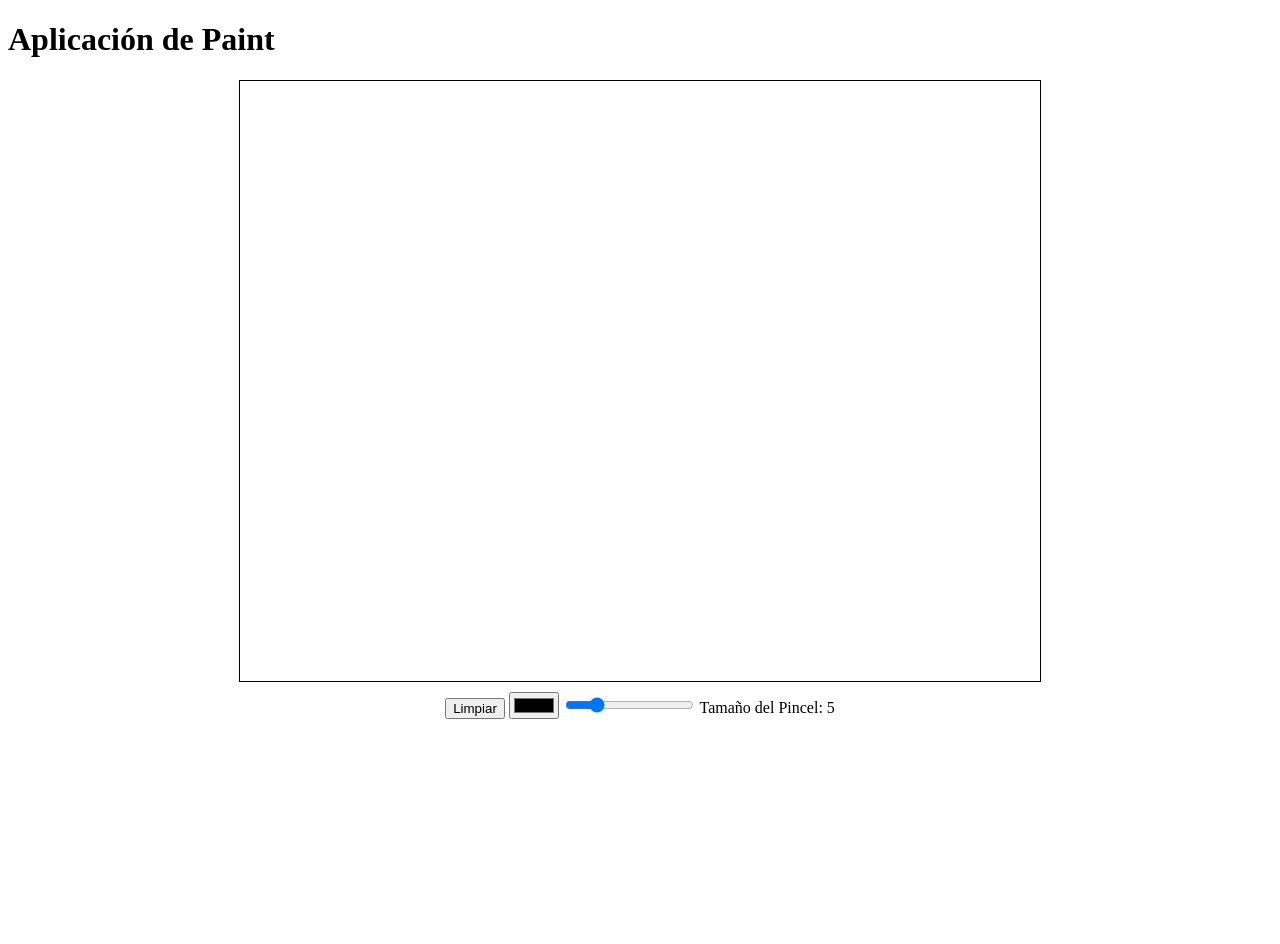
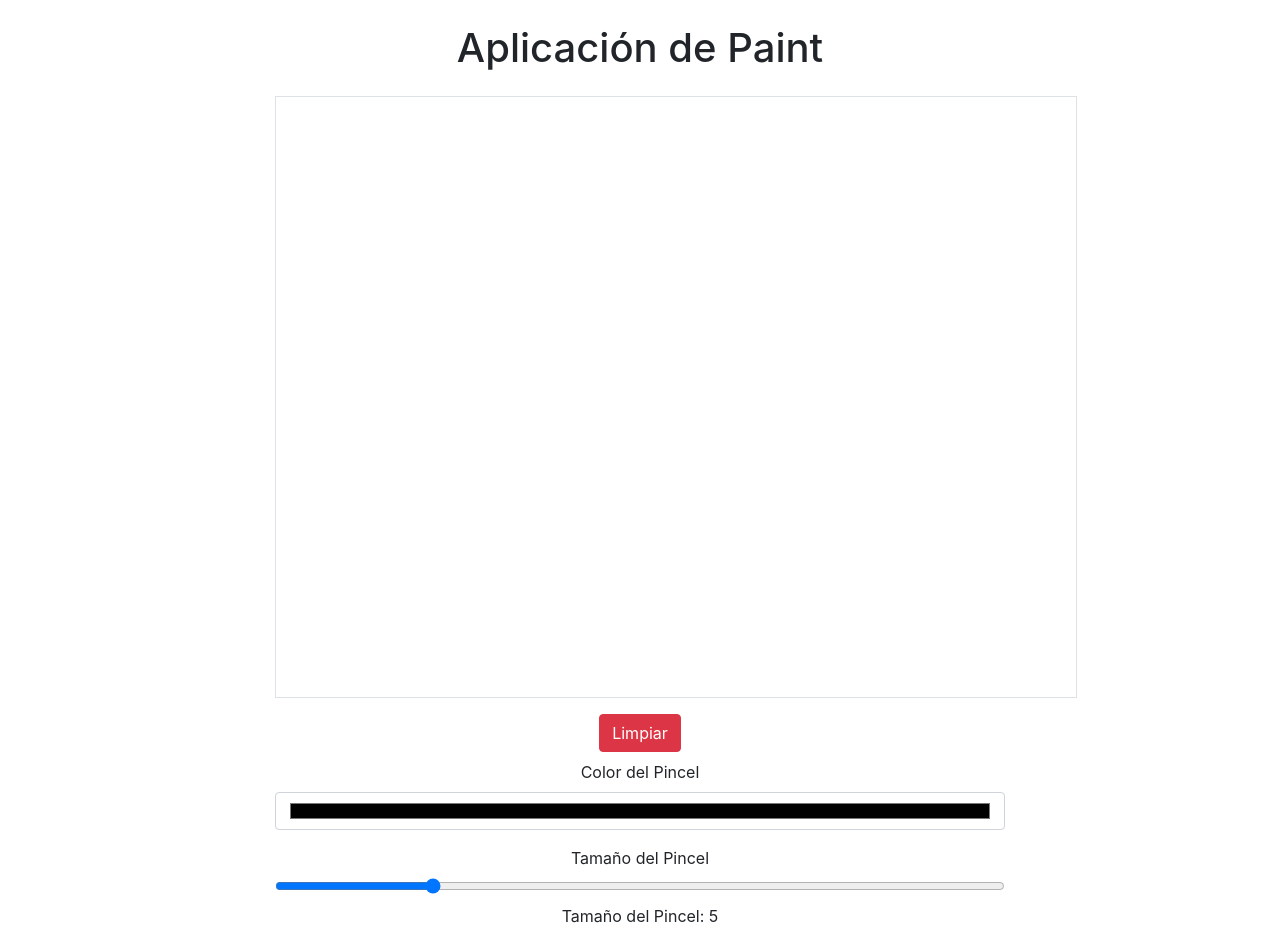
Before and after one commit to ClaudioVergara2/Paint-Canva, a plain HTML site: page index.html in a window 1280 px wide. Before the commit the page ends 800 px from the top, so only its background shows below. Drawn offline with nearby package versions, Linux system fonts and the light colour scheme.

Commit message:
[style] Se implementa Boostrap

```diff
--- a/index.html
+++ b/index.html
@@ -4,17 +4,33 @@
     <meta charset="UTF-8">
     <meta name="viewport" content="width=device-width, initial-scale=1.0">
     <title>Paint App</title>
+    <link href="https://stackpath.bootstrapcdn.com/bootstrap/4.5.2/css/bootstrap.min.css" rel="stylesheet">
     <link rel="stylesheet" href="style.css">
 </head>
 <body>
-    <h1>Aplicación de Paint</h1>
-    <canvas id="canvas" width="800" height="600"></canvas>
-    <div id="controls">
-        <button id="clear" type="button">Limpiar</button>
-        <input type="color" id="colorPicker" value="#000000">
-        <input type="range" id="brushSize" min="1" max="20" value="5">
-        <label for="brushSize">Tamaño del Pincel: 5</label>
+    <div class="container">
+        <h1 class="text-center my-4">Aplicación de Paint</h1>
+        <div class="row justify-content-center">
+            <div class="col-md-8">
+                <canvas id="canvas" width="800" height="600" class="border"></canvas>
+                <div id="controls" class="text-center mt-3">
+                    <button id="clear" type="button" class="btn btn-danger">Limpiar</button>
+                    <div class="form-group mt-2">
+                        <label for="colorPicker">Color del Pincel</label>
+                        <input type="color" id="colorPicker" class="form-control">
+                    </div>
+                    <div class="form-group mt-2">
+                        <label for="brushSize">Tamaño del Pincel</label>
+                        <input type="range" id="brushSize" min="1" max="20" value="5" class="form-control-range">
+                        <span id="brushSizeLabel">Tamaño del Pincel: 5</span>
+                    </div>
+                </div>
+            </div>
+        </div>
     </div>
+    <script src="https://code.jquery.com/jquery-3.5.1.slim.min.js"></script>
+    <script src="https://cdn.jsdelivr.net/npm/@popperjs/core@2.11.6/dist/umd/popper.min.js"></script>
+    <script src="https://stackpath.bootstrapcdn.com/bootstrap/4.5.2/js/bootstrap.min.js"></script>
     <script src="paint.js"></script>
 </body>
 </html>
--- a/paint.js
+++ b/paint.js
@@ -48,7 +48,7 @@ document.getElementById('colorPicker').addEventListener('input', (e) => {
 });
 document.getElementById('brushSize').addEventListener('input', (e) => {
     brushSize = e.target.value;
-    document.querySelector('label[for="brushSize"]').textContent = `Tamaño del Pincel: ${brushSize}`;
+    document.getElementById('brushSizeLabel').textContent = `Tamaño del Pincel: ${brushSize}`;
 });
 
 canvas.addEventListener('mousedown', startPosition);
--- a/style.css
+++ b/style.css
@@ -2,10 +2,13 @@
     border: 1px solid black;
     display: block;
     margin: 0 auto;
-    cursor: crosshair;
 }
 
 #controls {
-    text-align: center;
     margin-top: 10px;
 }
+
+#brushSizeLabel {
+    display: block;
+    margin-top: 10px;
+}
```
